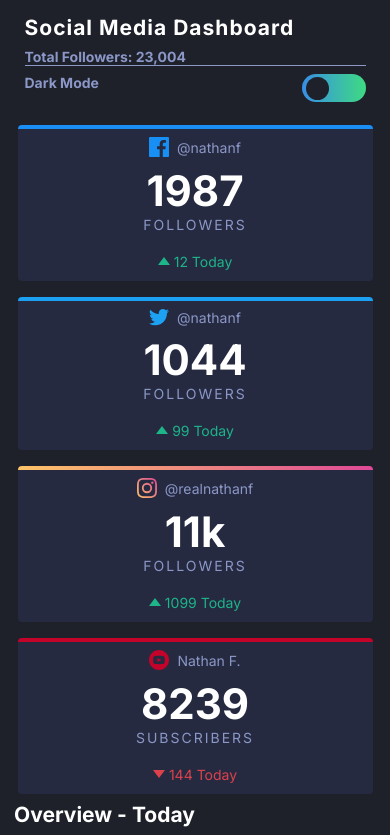
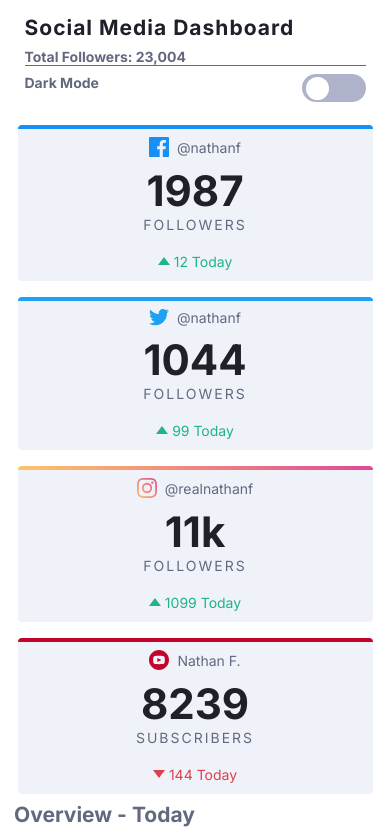
Before and after one commit to Caresle-Archive/social-media-dashboard, a plain HTML site: page index.html in a window 390 px wide. Both pictures are taken after a click on the button 333 px from the left and 88 px from the top of the page. Shown: the top 835 px of the page. Drawn offline with Linux system fonts and the light colour scheme.

Commit message:
Add media queries

```diff
--- a/index.html
+++ b/index.html
@@ -16,7 +16,7 @@
     .attribution a { color: hsl(228, 45%, 44%); }
   </style> -->
 </head>
-<body id="body">
+<body id="body" class="dark">
 
   <div class="dashboard" id="dashboard-container">
     <span>
@@ -27,7 +27,7 @@
     </p>
     <div>
       <span>Dark Mode</span>
-      <button><div></div></button>
+      <button id="theme-switcher"><div></div></button>
     </div>
   </div>
 
@@ -99,7 +99,7 @@
     </div>
 
     <div class="stats-card">
-      <span class="stats-card-item-1 ">Profile Views</span>
+      <span class="stats-card-item-1">Profile Views</span>
       <span class="stats-card-item-2">52k</span>
       <img class="stats-card-item-3" src="./images/icon-instagram.svg" alt="">
       <span class="stats-card-item-4 stats-up"><img src="./images/icon-up.svg" alt=""> 1375%</span>
@@ -138,5 +138,7 @@
     Challenge by <a href="https://www.frontendmentor.io?ref=challenge" target="_blank">Frontend Mentor</a>.
     Coded by <a href="#">Your Name Here</a>.
   </div> -->
+
+  <script src="./js/app.js"></script>
 </body>
 </html>
--- a/js/app.js
+++ b/js/app.js
@@ -1,2 +1,16 @@
-const body = document.getElementById('body')
-const dashboard = document.getElementById('dashboard-container')
+const body = document.body
+const themeSwitcher = document.getElementById('theme-switcher')
+
+let darkTheme = true
+
+themeSwitcher.addEventListener('click', () => {
+  if(darkTheme) {
+    body.classList.add('light')
+    body.classList.remove('dark')
+    darkTheme = false
+  } else {
+    body.classList.add('dark')
+    body.classList.remove('light')
+    darkTheme = true
+  }
+})
--- a/style/style.css
+++ b/style/style.css
@@ -16,6 +16,7 @@
   --white: hsl(0, 0%, 100%); /* (Text) */
 
   /* Light theme */
+  --toggle-light: hsl(230, 22%, 74%);
   --very-pale-blue: hsl(225, 100%, 98%); /* (Top BG Pattern) */
   --light-grayish-blue: hsl(227, 47%, 96%); /* (Card BG) */
   --dark-grayish-blue: hsl(228, 12%, 44%); /* (Text) */
@@ -34,29 +35,52 @@ html {
   font-size: 14px;
 }
 
-body {
-  background-color: var(--very-dark-blue-bg);
+.light {
+  --background-color: var(--white);
+  --background-color-card: var(--light-grayish-blue);
+  --color-font-secondary: var(--dark-grayish-blue);
+  --color-font: var(--very-dark-blue);
+  --color-font-heading: var(--dark-grayish-blue);
+  --green: var(--lime-green);
+  --red: var(--bright-red);
+  --toggle: var(--toggle-light);
 }
 
-div, h2 {
-  color: var(--white);
+.dark {
+  --background-color: var(--very-dark-blue-bg);
+  --background-color-card: var(--dark-desaturated-blue);
+  --color-font-secondary: var(--desaturated-blue);
+  --color-font: var(--white);
+  --color-font-heading: var(--white);
+  --green: var(--lime-green);
+  --red: var(--bright-red);
+  --toggle: var(--toggle-dark);
+}
+
+body {
+  background-color: var(--background-color);
+}
+
+div {
+  color: var(--color-font);
 }
 
 h2 {
+  color: var(--color-font-heading);
   font-weight: 700;
   margin-left: 14px;
 }
 
 button {
-  background: var(--toggle-dark);
   border: none;
   width: 64px;
   height: 28px;
   border-radius: 16px;
+  background: var(--toggle);
 }
 
 button > div {
-  background-color: var(--very-dark-blue-bg);
+  background-color: var(--background-color);
   border-radius: 50%;
   width: 23px;
   height: 23px;
@@ -78,13 +102,13 @@ button > div {
 }
 
 .dashboard > p {
-  color: var(--desaturated-blue);
-  border-bottom: 1px solid var(--desaturated-blue);
+  color: var(--color-font-secondary);
+  border-bottom: 1px solid var(--color-font-secondary);
   margin: 8px 0;
 }
 
 .dashboard > div {
-  color: var(--desaturated-blue);
+  color: var(--color-font-secondary);
   display: flex;
   justify-content: space-between;
 }
@@ -100,7 +124,7 @@ button > div {
 }
 
 .social-element, .stats-card {
-  background-color: var(--dark-desaturated-blue);
+  background-color: var(--background-color-card);
   border-radius: 4px;
 }
 
@@ -109,7 +133,7 @@ button > div {
   flex-direction: column;
   justify-content: center;
   align-items: center;
-  color: var(--desaturated-blue);
+  color: var(--color-font-secondary);
 }
 
 .social-element > span > img {
@@ -147,7 +171,7 @@ button > div {
 .stats-number {
   font-weight: 700;
   font-size: 3rem;
-  color: var(--white);
+  color: var(--color-font);
   margin-top: 8px;
 }
 
@@ -159,7 +183,7 @@ button > div {
 }
 
 .today {
-  color: var(--white);
+  color: var(--color-font);
   margin: 8px 0;
 }
 
@@ -170,11 +194,11 @@ button > div {
 }
 
 .stats-up {
-  color: var(--lime-green);
+  color: var(--green);
 }
 
 .stats-down {
-  color: var(--bright-red);
+  color: var(--red);
 }
 
 .stats-container {
@@ -192,7 +216,7 @@ button > div {
 
 .stats-card-item-1 {
   grid-area: item-1;
-  color: var(--desaturated-blue);
+  color: var(--color-font-secondary);
   font-size: 1.1rem;
 }
 
@@ -230,12 +254,15 @@ button > div {
   justify-self: center;
 }
 
-/* Light theme */
+@media only screen and (min-width: 1024px) {
 
-.bg-light {
-  background-color: var(--white);
+  .social-container {
+    grid-template-columns: repeat(4, 1fr);
+
+  }
+
+  .stats-container {
+    grid-template-columns: repeat(4, 1fr);
+    grid-template-rows: repeat(2, 120px);
+  }
 }
-
-.text-light {
-  color: var(--very-dark-blue);
-}
```
